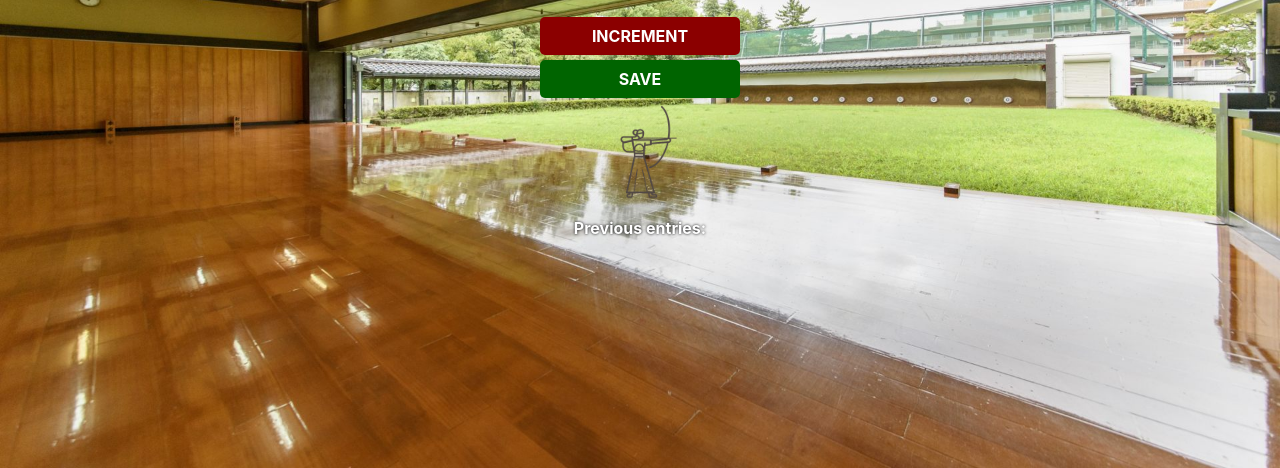
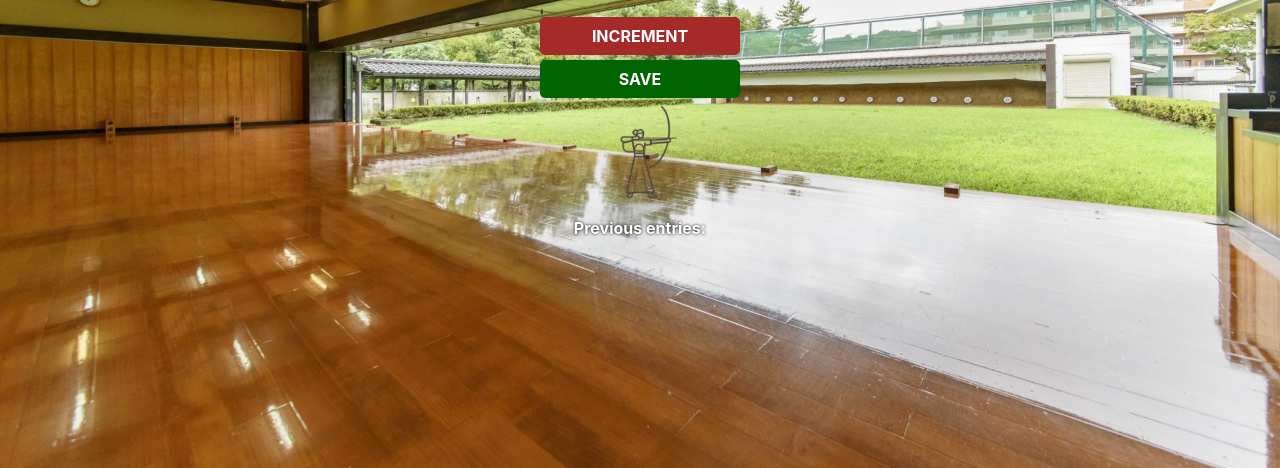
Before and after one commit to MarChurra/KyudoCounter, a website built with Vite: page index.html in a window 1280 px wide. Shown: the part 332-800 px from the top of the page. Built offline with nearby package versions, Linux system fonts and the light colour scheme.

Commit message:
Update index.css

```diff
--- a/index.css
+++ b/index.css
@@ -40,7 +40,7 @@ button {
 }
 
 #increment-btn {
-    background: darkred;
+    background: brown;
 }
 
 #save-btn {
```
